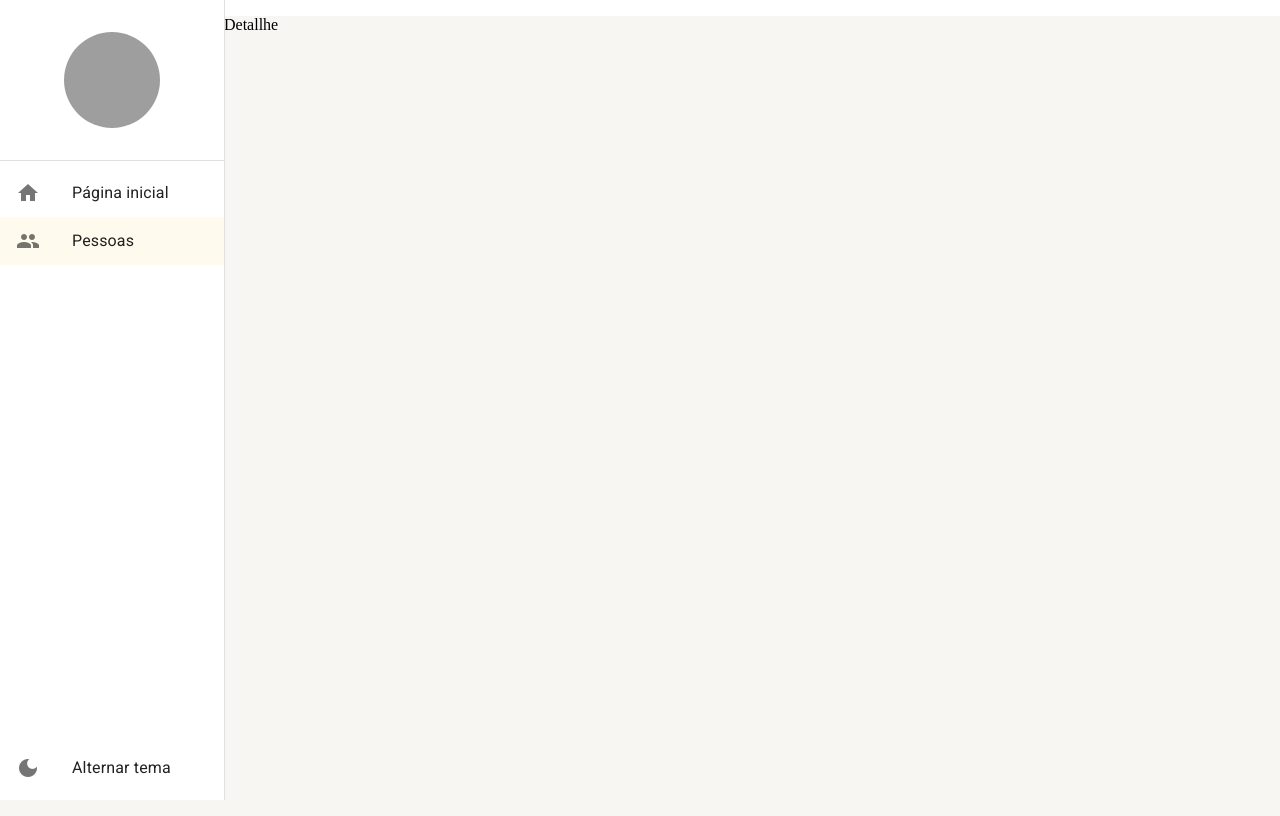
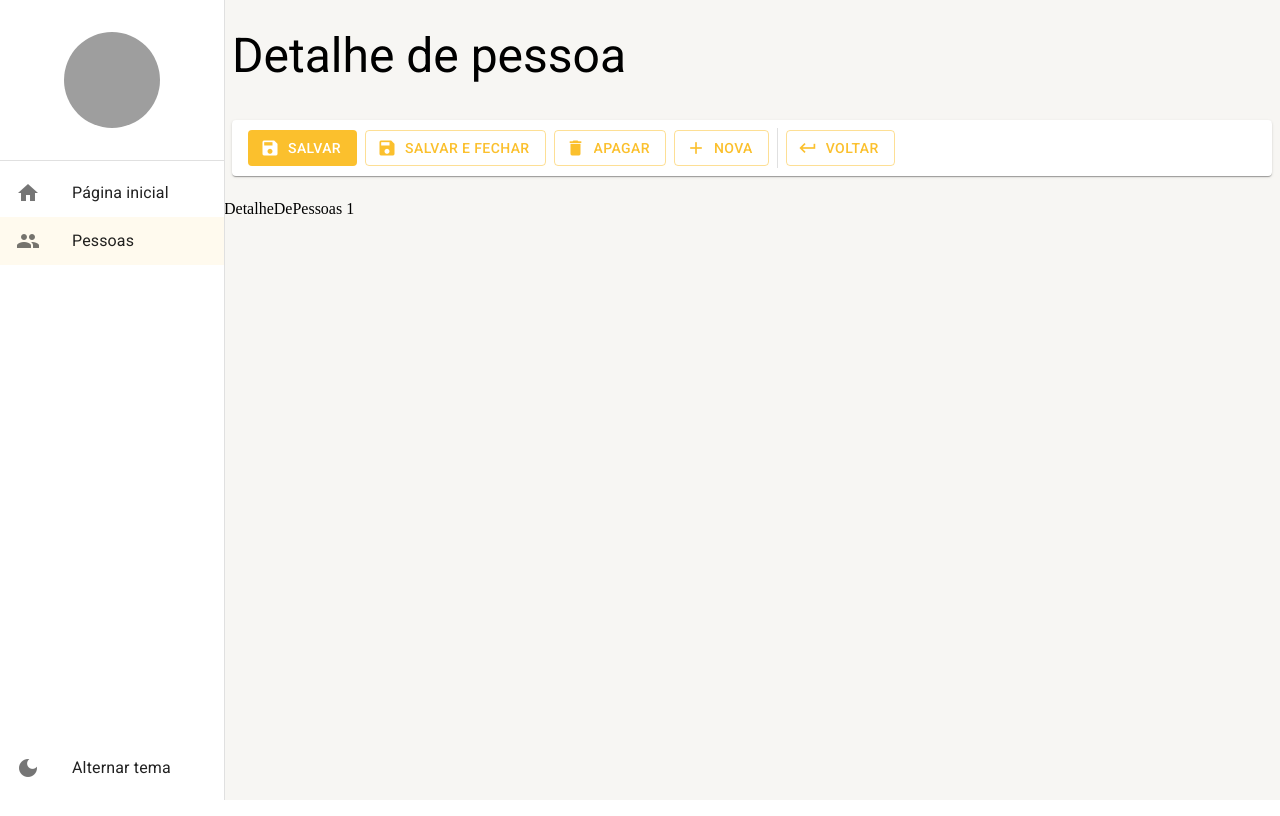
Before and after one commit to BrunodevOliveira/states-and-people-dashboard, a React (Create React App) app: page /pessoas/detalhe/1 in a window 1280 px wide. Built offline with nearby package versions, Linux system fonts and the light colour scheme; grey boxes are pictures that could not be loaded.

Commit message:
✨ feat: add pagina de detalhes e criação de pessoas

```diff
--- a/src/pages/index.ts
+++ b/src/pages/index.ts
@@ -1,2 +1,3 @@
 export * from "./dashboard/Dashboard";
 export * from "./pessoas/ListagemDePessoas";
+export * from "./pessoas/DetalheDePessoas";
--- /dev/null
+++ b/src/pages/pessoas/DetalheDePessoas.tsx
@@ -0,0 +1,37 @@
+import { useNavigate, useParams } from "react-router-dom";
+
+import { FerramentasDeDetalhe } from "../../shared/components";
+import { LayoutBaseDePagina } from "../../shared/layouts";
+
+export const DetalheDePessoas: React.FC = () => {
+  const { id = "nova" } = useParams<"id">(); // Dessa forma obtenho a variável id da rota (tipo o useParams com a var que qeuro extrair da rota)
+  const navigate = useNavigate();
+
+  const handleSave = () => {
+    console.log("Save");
+  };
+  const handleDelete = () => {
+    console.log("Delete");
+  };
+
+  return (
+    <LayoutBaseDePagina
+      titulo="Detalhe de pessoa"
+      barraDeFerramentas={
+        <FerramentasDeDetalhe
+          textoBotaoNovo="Nova"
+          mostrarBotaoSalvarEFechar
+          mostrarBotaoApagar={id !== "nova"} //mostra o botão de apagar somente quando for editar uma pessoa e não quando for cadastrar uma nova pessoa
+          mostrarBotaoNovo={id !== "nova"}
+          aoClicarEmSalvar={handleSave}
+          aoClicarEmSalvarEFechar={handleSave}
+          aoClicarEmApagar={handleDelete}
+          aoClicarEmVoltar={() => navigate("/pessoas")}
+          aoClicarEmNovo={() => navigate("/pessoas/detalhe/nova")}
+        />
+      }
+    >
+      <p>DetalheDePessoas {id}</p>
+    </LayoutBaseDePagina>
+  );
+};
--- a/src/pages/pessoas/ListagemDePessoas.tsx
+++ b/src/pages/pessoas/ListagemDePessoas.tsx
@@ -91,6 +91,7 @@
       barraDeFerramentas={
         <FerramentasDaListagem
           textoBotaoNovo="Nova"
+          aoClicarEmNovo={() => navigate("/pessoas/detalhe/nova")}
           mostrarInputBusca
           textoDaBusca={busca}
           aoMudarTextoDeBusca={(texto) =>
--- a/src/routes/index.tsx
+++ b/src/routes/index.tsx
@@ -1,6 +1,6 @@
 import { useEffect } from "react";
 import { Routes, Route, Navigate } from "react-router-dom";
-import { Dashboard, ListagemDePessoas } from "../pages";
+import { Dashboard, DetalheDePessoas, ListagemDePessoas } from "../pages";
 import { useDrawerContext } from "../shared/contexts";
 
 export const AppRoutes = () => {
@@ -27,7 +27,7 @@
       <Route path="/pagina-inicial" element={<Dashboard />} />
 
       <Route path="/pessoas" element={<ListagemDePessoas />} />
-      <Route path="/pessoas/detalhe/:id" element={<p>Detallhe</p>} />
+      <Route path="/pessoas/detalhe/:id" element={<DetalheDePessoas />} />
 
       {/* Redireciona para página inicial caso não encontre a rota */}
       <Route path="*" element={<Navigate to="/pagina-inicial" />} />
```
